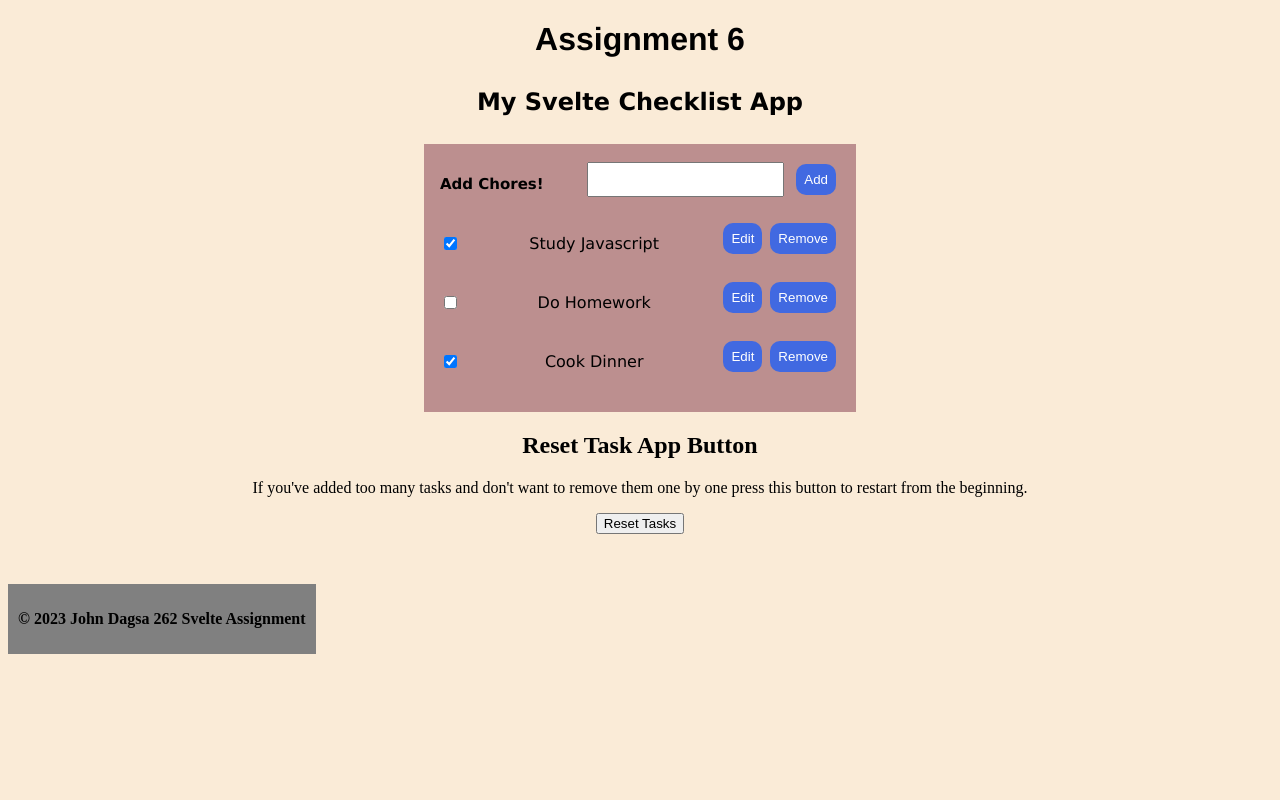
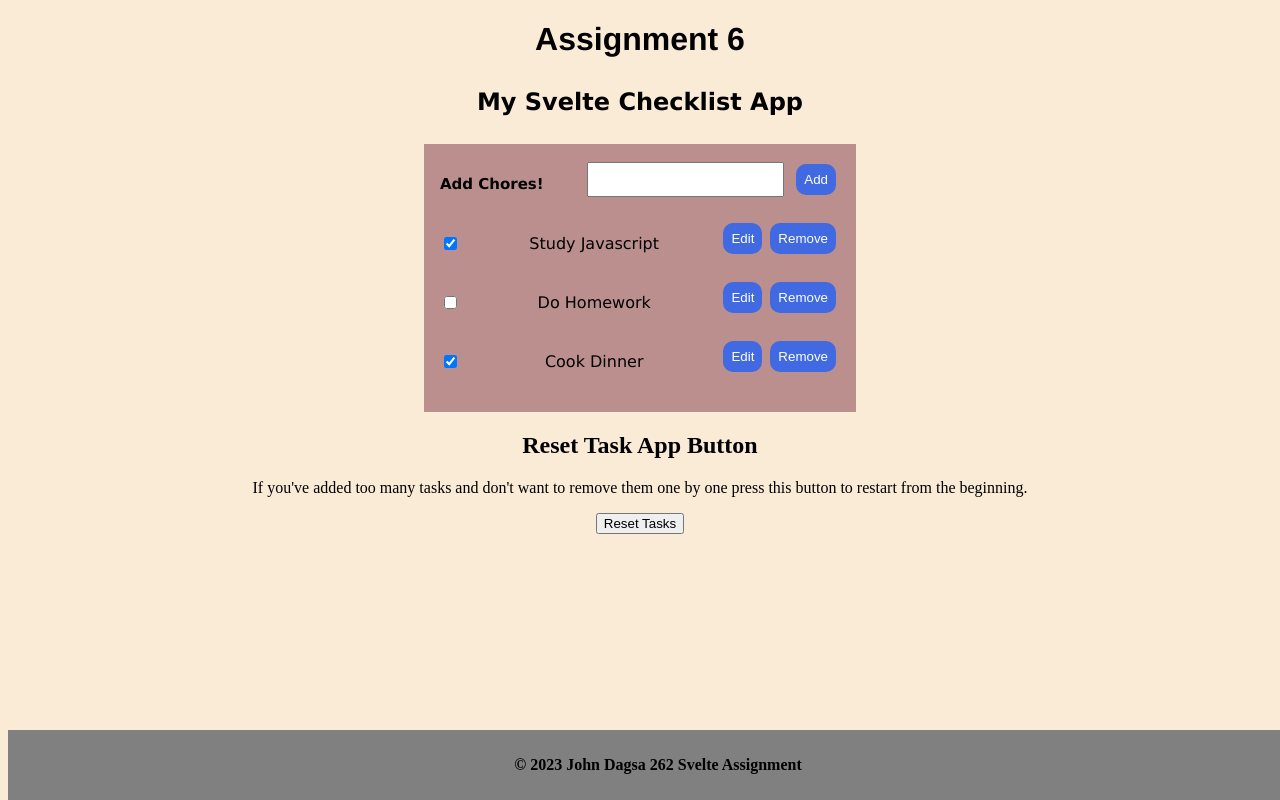
Before and after one commit to jdvgsa/reactivity-test, a SvelteKit app: page / in a window 1280 px wide. Built offline with nearby package versions, Linux system fonts and the light colour scheme.

Commit message:
sticky footer

```diff
--- a/src/routes/+page.svelte
+++ b/src/routes/+page.svelte
@@ -44,5 +44,7 @@
     color: black;
     font-weight: bolder;
     position: fixed;
+    bottom: 0;
+    width: 100%;
   }
 </style>
```
